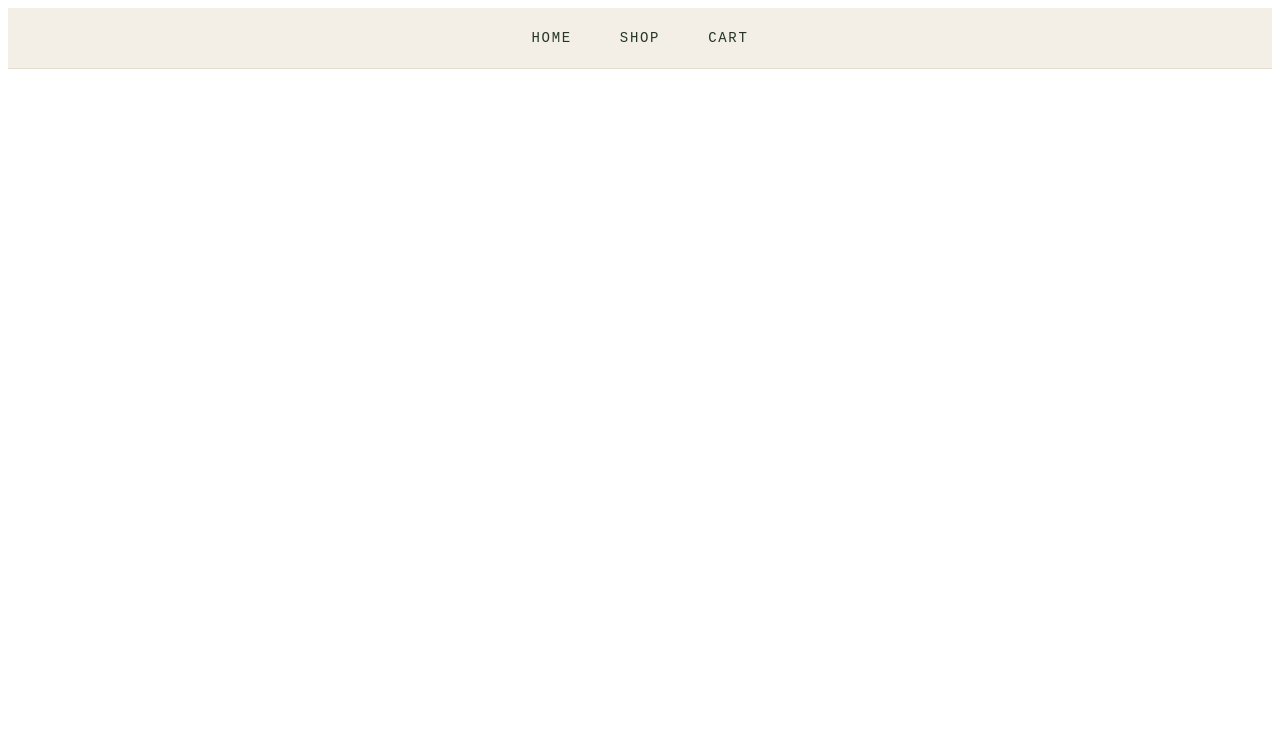
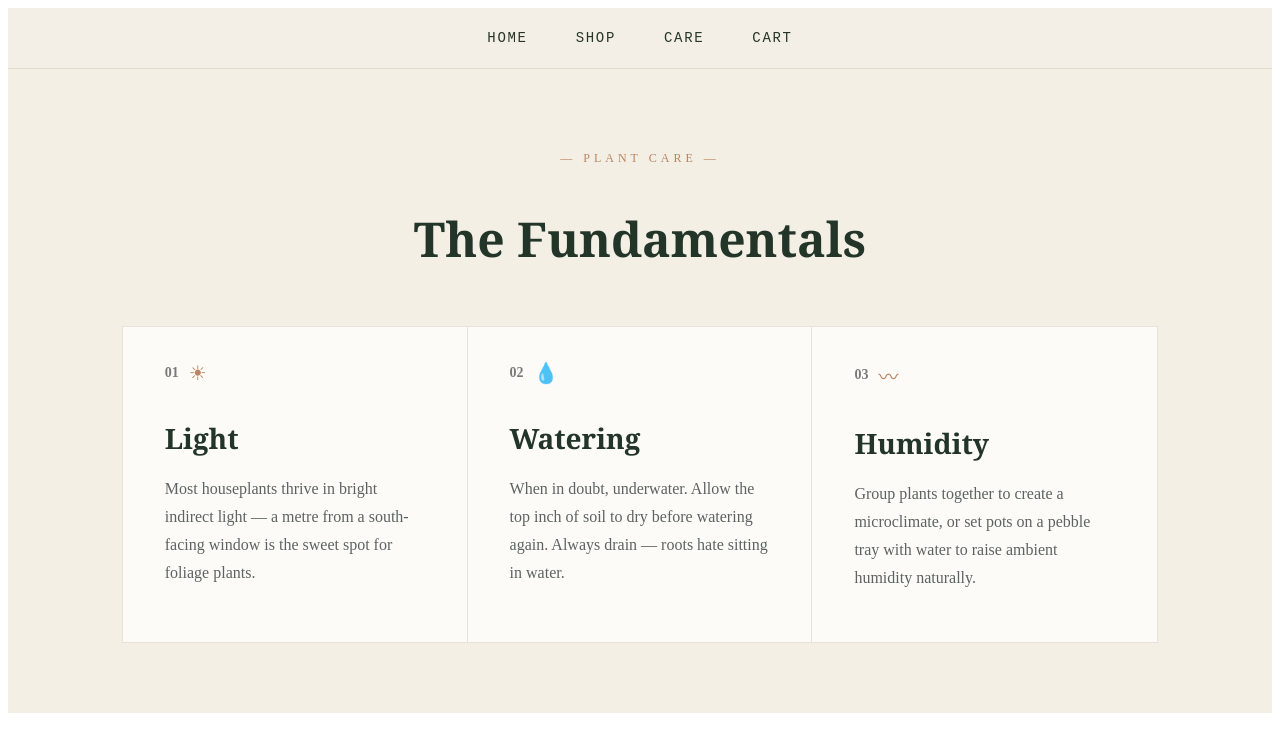
Before and after one commit to Kev-An/Nursery-Website, an Angular app: page /care in a window 1280 px wide. Before the commit this address led to /. Shown: the top 752 px of the page. Built offline with nearby package versions, Linux system fonts and the light colour scheme.

Commit message:
Care Page added

```diff
--- a/src/app/app.component.html
+++ b/src/app/app.component.html
@@ -1,6 +1,8 @@
 <nav>
     <a routerLink="">Home</a>
 	<a routerLink="featured-plants">Shop</a>
+    <a routerLink="care">Care</a>
     <a routerLink="cart">Cart</a>
+
 </nav>
 <router-outlet></router-outlet>
--- a/src/app/app.routes.ts
+++ b/src/app/app.routes.ts
@@ -2,9 +2,11 @@ import { Routes } from '@angular/router';
 import { FeaturedPlantsComponent } from './featured-plants/featured-plants.component';
 import { HomeComponent } from './home/home.component';
 import { CartComponent } from './cart/cart.component';
+import { CareComponent } from "./care/care.component";
 
 export const routes: Routes = [
   { path: '', component: HomeComponent},
   { path: 'featured-plants', component: FeaturedPlantsComponent },
   { path: 'cart', component: CartComponent },
+  {path:'care',component:CareComponent}
 ];
--- /dev/null
+++ b/src/app/care/care.component.css
@@ -0,0 +1,79 @@
+* {
+    box-sizing: border-box;
+}
+
+.care-section {
+    background: #F3EFE5;
+    /* matches image */
+    padding: 70px 0;
+}
+
+.subtitle {
+    text-align: center;
+    color: #BC8460;
+    letter-spacing: 4px;
+    text-transform: uppercase;
+    font-size: 12px;
+    margin-bottom: 12px;
+}
+
+.title {
+    text-align: center;
+    font-family: Georgia, serif;
+    font-size: 48px;
+    font-weight: 600;
+    color: #233528;
+    margin-bottom: 55px;
+}
+
+.cards {
+    width: 82%;
+    margin: auto;
+    display: grid;
+    grid-template-columns: repeat(3, 1fr);
+    background: #FCFBF8;
+    border: 1px solid #E8E2D8;
+}
+
+.card {
+    padding: 34px 42px;
+    border-right: 1px solid #E8E2D8;
+    min-height: 265px;
+}
+
+.card:last-child {
+    border-right: none;
+}
+
+.top {
+    display: flex;
+    align-items: center;
+    gap: 10px;
+}
+
+.number {
+    font-size: 14px;
+    color: #7A7A7A;
+    font-weight: 600;
+}
+
+.icon {
+    color: #BC8460;
+    font-size: 20px;
+}
+
+.card h3 {
+    margin-top: 34px;
+    margin-bottom: 18px;
+    font-size: 28px;
+    font-family: Georgia, serif;
+    color: #233528;
+    font-weight: 600;
+}
+
+.card p {
+    color: #5D635E;
+    line-height: 1.75;
+    font-size: 16px;
+    max-width: 300px;
+}
--- /dev/null
+++ b/src/app/care/care.component.html
@@ -0,0 +1,28 @@
+<section class="care-section">
+
+    <p class="subtitle">— PLANT CARE —</p>
+
+    <h2 class="title">The Fundamentals</h2>
+
+    <div class="cards">
+
+        @for (tip of careTips; track tip.title) {
+
+        <div class="card">
+
+            <div class="top">
+                <span class="number">{{tip.number}}</span>
+                <span class="icon">{{tip.icon}}</span>
+            </div>
+
+            <h3>{{tip.title}}</h3>
+
+            <p>{{tip.description}}</p>
+
+        </div>
+
+        }
+
+    </div>
+
+</section>
--- /dev/null
+++ b/src/app/care/care.component.ts
@@ -0,0 +1,33 @@
+import { Component } from '@angular/core';
+
+@Component({
+  selector: 'app-care',
+  standalone: true,
+  templateUrl: './care.component.html',
+  styleUrl: './care.component.css',
+})
+export class CareComponent {
+  careTips = [
+    {
+      number: '01',
+      icon: '☀',
+      title: 'Light',
+      description:
+        'Most houseplants thrive in bright indirect light — a metre from a south-facing window is the sweet spot for foliage plants.',
+    },
+    {
+      number: '02',
+      icon: '💧',
+      title: 'Watering',
+      description:
+        'When in doubt, underwater. Allow the top inch of soil to dry before watering again. Always drain — roots hate sitting in water.',
+    },
+    {
+      number: '03',
+      icon: '〰',
+      title: 'Humidity',
+      description:
+        'Group plants together to create a microclimate, or set pots on a pebble tray with water to raise ambient humidity naturally.',
+    },
+  ];
+}
```
Also changed, not shown: 1 other file (tests, documents, lock files or other folders).
